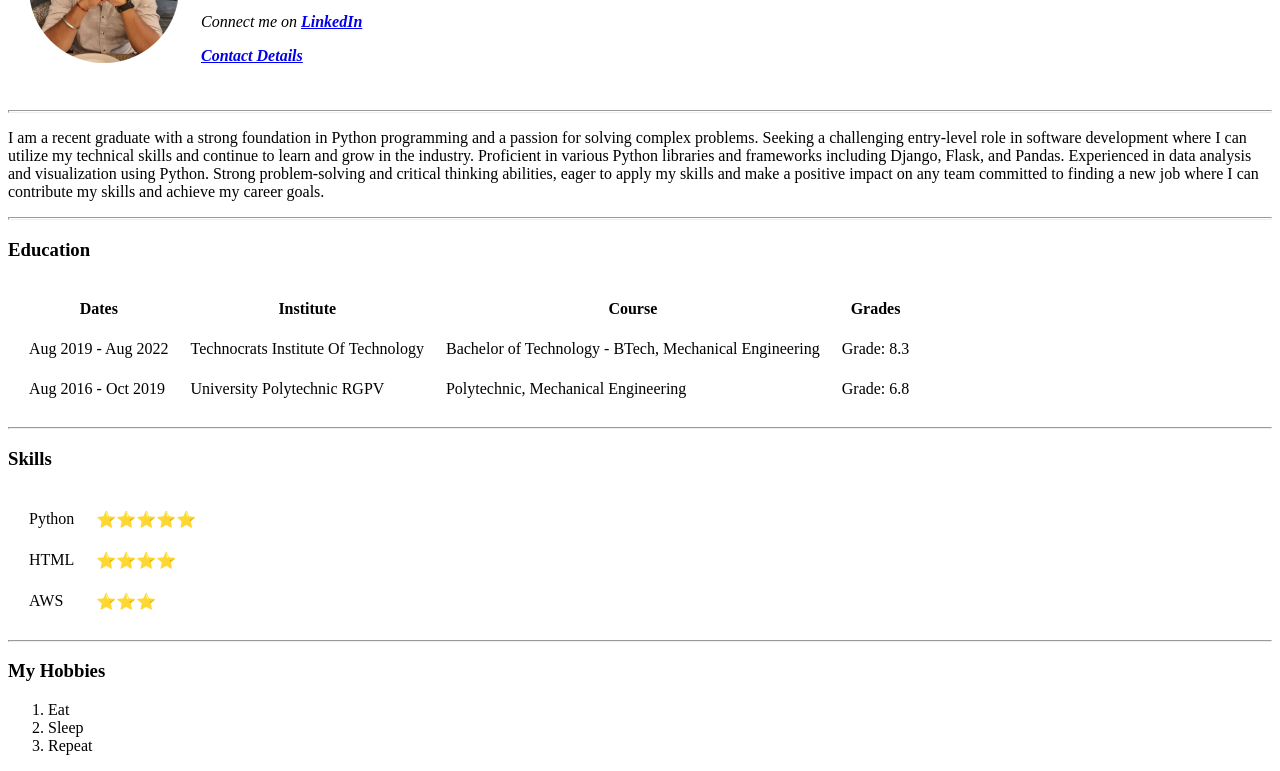
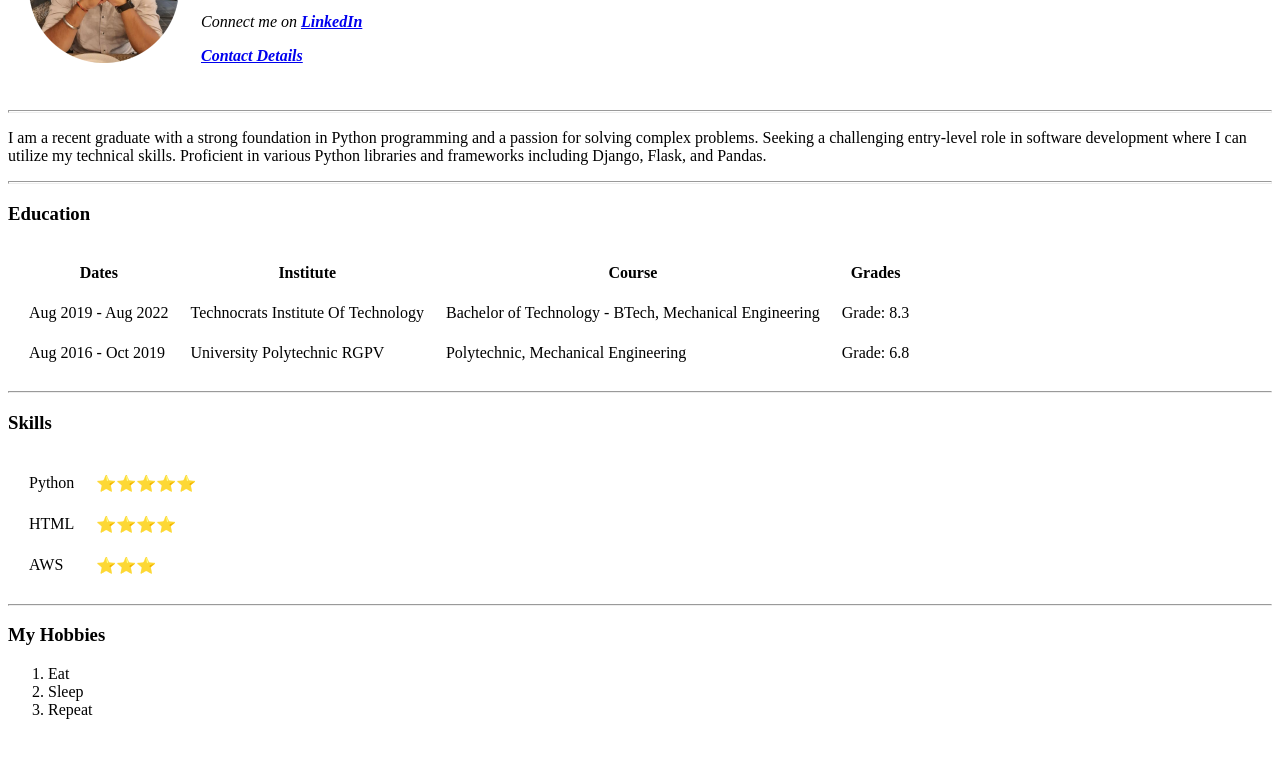
Before and after one commit to Akshayyyyyy/CV, a plain HTML site: page index.html in a window 1280 px wide. Shown: the part 130-901 px from the top of the page. After the commit the page ends 865 px from the top, so only its background shows below. Drawn offline with Linux system fonts and the light colour scheme.

Commit message:
Update index.html

```diff
--- a/index.html
+++ b/index.html
@@ -16,7 +16,7 @@
     </table>
     <hr size="3">
 
-    <p>I am a recent graduate with a strong foundation in Python programming and a passion for solving complex problems. Seeking a challenging entry-level role in software development where I can utilize my technical skills and continue to learn and grow in the industry. Proficient in various Python libraries and frameworks including Django, Flask, and Pandas. Experienced in data analysis and visualization using Python. Strong problem-solving and critical thinking abilities, eager to apply my skills and make a positive impact on any team committed to finding a new job where I can contribute my skills and achieve my career goals.</p>
+    <p>I am a recent graduate with a strong foundation in Python programming and a passion for solving complex problems. Seeking a challenging entry-level role in software development where I can utilize my technical skills. Proficient in various Python libraries and frameworks including Django, Flask, and Pandas.</p>
     <hr size="3">
     <h3>Education</h3>
     <table cellspacing="20">
```
